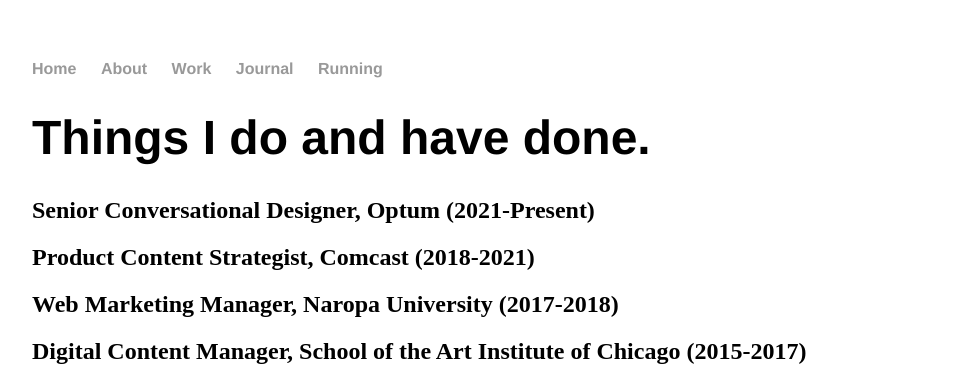
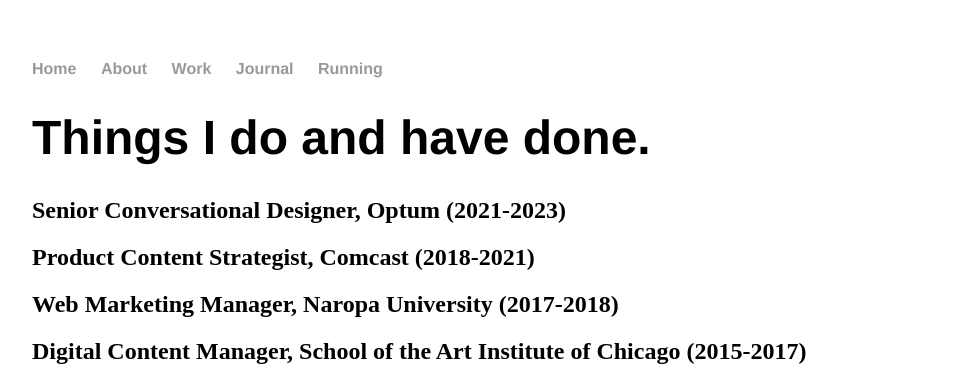
Before and after one commit to zoeakind/zoeakind.github.io, a Jekyll site: the page built from work/index.html, in a window 1280 px wide. Shown: the top 388 px of the page, without its empty margins (160-1119 px from the left). Built offline with Jekyll 4.4.1, drawn with Linux system fonts in a browser that asks for light colours.

Commit message:
Update index.html

```diff
--- a/work/index.html
+++ b/work/index.html
@@ -6,7 +6,7 @@
 <div class="blurb">
 	<h1>Things I do and have done.</h1>
 
-	<h2>Senior Conversational Designer, Optum (2021-Present)
+	<h2>Senior Conversational Designer, Optum (2021-2023)
 	<h2>Product Content Strategist, Comcast (2018-2021)</h2>
 	<h2>Web Marketing Manager, Naropa University (2017-2018)</h2>
 	<h2>Digital Content Manager, School of the Art Institute of Chicago (2015-2017)</h2>
```
